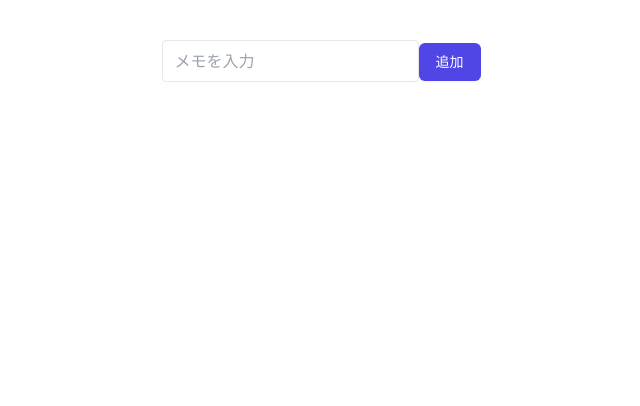
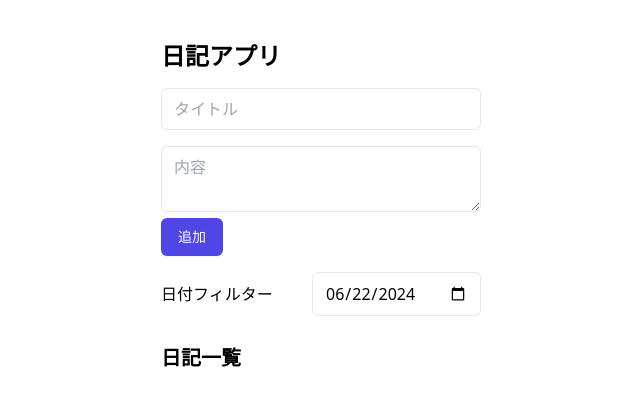
Before and after one commit to shinobu-takahata/react_easy_layout_component, a React (Vite) app: page / in a window 1280 px wide. Shown: the top 406 px of the page, without its empty margins (319-959 px from the left). Built offline with nearby package versions, Linux system fonts and the light colour scheme.

Commit message:
✨ Diary Component

```diff
--- a/src/App.tsx
+++ b/src/App.tsx
@@ -12,12 +12,13 @@
 // import Starwars from "./components/Starwars/Starwars";
 // import Pokemon from "./components/Pokemon/Pokemon";
 // import MemoApp from "./components/MemoApp/MemoApp";
-import Todo from "./components/Todo/Todo";
+// import Todo from "./components/Todo/Todo";
+import Diary from "./components/Diary/Diary";
 
 function App() {
   return (
     <>
-      <Todo />
+      <Diary />
     </>
   );
 }
--- /dev/null
+++ b/src/components/Diary/Diary.tsx
@@ -0,0 +1,73 @@
+import Button from "../ui/Button";
+import { useDiary } from "../../hooks/useDiary";
+
+export default function Diary() {
+  const {
+    title,
+    content,
+    date,
+    filterdDiaryList,
+    handleChangeTitle,
+    handleChangeContent,
+    handleClickAddButton,
+    handleChangeDate,
+  } = useDiary();
+  return (
+    <div className="mx-auto max-w-4xl mt-10">
+      <div className="flex justify-center">
+        <div className="w-80">
+          <h2 className="text-2xl font-bold">日記アプリ</h2>
+          <div>
+            <input
+              className="mt-4 w-full rounded-md border px-3 py-2 outline-none"
+              type="text"
+              placeholder="タイトル"
+              value={title}
+              onChange={handleChangeTitle}
+            />
+            <textarea
+              className="mt-4 w-full rounded-md border px-3 py-2 outline-none"
+              name=""
+              id=""
+              placeholder="内容"
+              value={content}
+              onChange={handleChangeContent}
+            />
+            <div>
+              <Button name="追加" onClick={handleClickAddButton} />
+            </div>
+          </div>
+
+          {/* 日記フィルタ― */}
+          <div className="flex justify-between items-center mt-4">
+            <span className="text-base">日付フィルター</span>
+            <input
+              type="date"
+              className="rounded-md border px-3 py-2 outline-none"
+              value={date.toISOString().split("T")[0]}
+              onChange={handleChangeDate}
+            />
+          </div>
+
+          {/* 日記の表示 */}
+          <div></div>
+          <div className="mt-7">
+            <h2 className="text-xl font-bold">日記一覧</h2>
+            <ul>
+              {
+                // filterDateの日付のdiaryのみ表示
+                filterdDiaryList.map((diary, index) => (
+                  <li className="mt-4 rounded-md border p-4" key={index}>
+                    <h3>{diary.title}</h3>
+                    <p>{diary.content}</p>
+                    <p>{diary.date}</p>
+                  </li>
+                ))
+              }
+            </ul>
+          </div>
+        </div>
+      </div>
+    </div>
+  );
+}
--- /dev/null
+++ b/src/hooks/useDiary.ts
@@ -0,0 +1,73 @@
+import { useMemo, useState } from "react";
+interface Diary {
+  title: string;
+  content: string;
+  date: string;
+}
+interface UseDiary {
+  title: string;
+  content: string;
+  date: Date;
+  diary: Diary[];
+  filterdDiaryList: Diary[];
+  handleChangeTitle: (e: React.ChangeEvent<HTMLInputElement>) => void;
+  handleChangeContent: (e: React.ChangeEvent<HTMLTextAreaElement>) => void;
+  handleChangeDate: (e: React.ChangeEvent<HTMLInputElement>) => void;
+  handleClickAddButton: () => void;
+}
+
+const toLocaleDateString = (date: Date) => {
+  return date.toLocaleDateString("ja-JP", {
+    year: "numeric",
+    month: "2-digit",
+    day: "2-digit",
+  });
+};
+
+export function useDiary(): UseDiary {
+  const [title, setTitle] = useState("");
+  const [content, setContent] = useState("");
+  const [date, setDate] = useState<Date>(new Date());
+  const [diary, setDiary] = useState<Diary[]>([]);
+
+  // titleやcontentが変わってしまっても毎回filterしないようにする
+  const filterDate = useMemo(() => {
+    return toLocaleDateString(date);
+  }, [date]);
+  const filterdDiaryList = useMemo(() => {
+    return diary.filter((diary) => diary.date === filterDate);
+  }, [diary, filterDate]);
+
+  const handleChangeTitle = (e: React.ChangeEvent<HTMLInputElement>) => {
+    setTitle(e.target.value);
+  };
+  const handleChangeContent = (e: React.ChangeEvent<HTMLTextAreaElement>) => {
+    setContent(e.target.value);
+  };
+  const handleChangeDate = (e: React.ChangeEvent<HTMLInputElement>) => {
+    setDate(new Date(e.target.value));
+  };
+
+  const handleClickAddButton = () => {
+    if (!title || !content) return;
+
+    // 今日の日付をyyyy-mm-dd形式にしてtodayに格納
+    const today = toLocaleDateString(date);
+
+    setDiary([...diary, { title, content, date: today }]);
+    setTitle("");
+    setContent("");
+  };
+
+  return {
+    title,
+    content,
+    date,
+    diary,
+    filterdDiaryList,
+    handleChangeTitle,
+    handleChangeContent,
+    handleChangeDate,
+    handleClickAddButton,
+  };
+}
```
